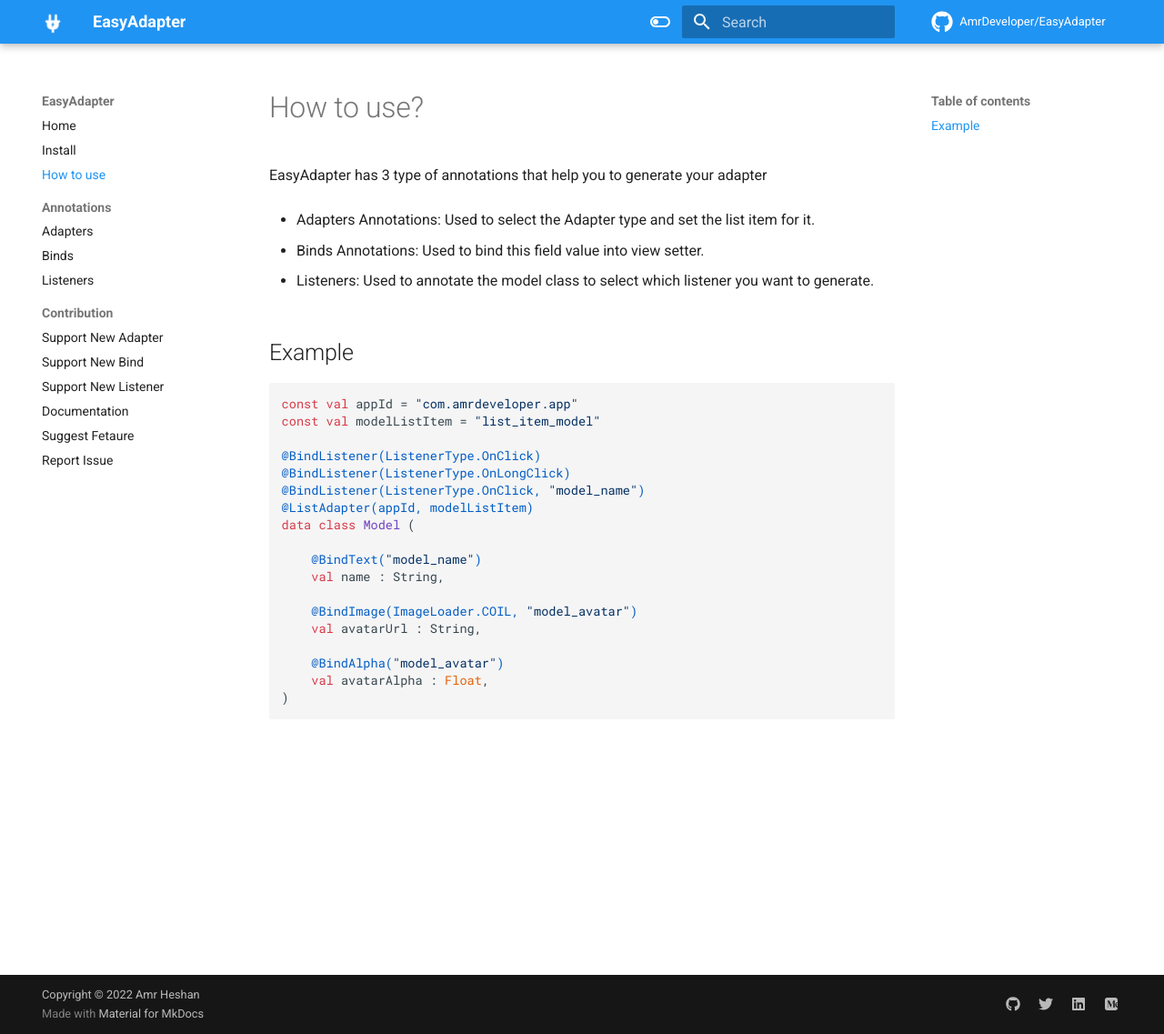
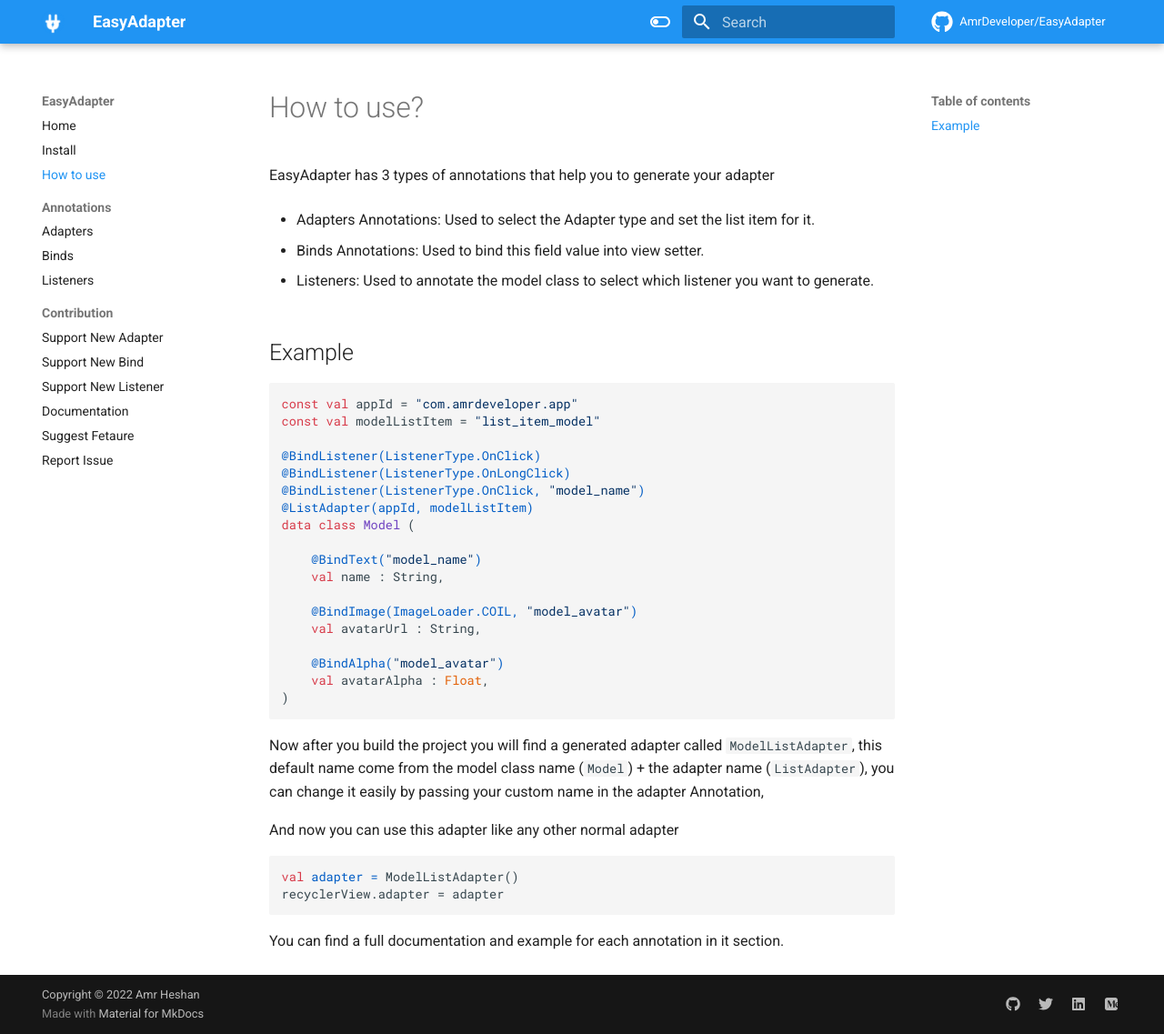
Before and after one commit to AmrDeveloper/EasyAdapter, an MkDocs documentation site: the page built from docs/how_to_use.md, in a window 1280 px wide and 1137 px high. Shown: the whole window at 91% size. Built offline with MkDocs 1.6.1 and Material for MkDocs 9.7.7, drawn with Linux system fonts in a browser that asks for light colours; nearby versions of some CDN libraries; comment, search, counter and statistics services are not loaded.

Commit message:
Issue #1: Improve How to use documentation

````diff
--- a/docs/how_to_use.md
+++ b/docs/how_to_use.md
@@ -1,6 +1,6 @@
 # How to use?
 
-EasyAdapter has 3 type of annotations that help you to generate your adapter
+EasyAdapter has 3 types of annotations that help you to generate your adapter
 
 - Adapters Annotations:
 Used to select the Adapter type and set the list item for it.
@@ -32,3 +32,16 @@
     val avatarAlpha : Float,
 )
 ```
+
+Now after you build the project you will find a generated adapter called `ModelListAdapter`,
+this default name come from the model class name (`Model`) + the adapter name (`ListAdapter`),
+you can change it easily by passing your custom name in the adapter Annotation,
+
+And now you can use this adapter like any other normal adapter
+
+```
+val adapter = ModelListAdapter()
+recyclerView.adapter = adapter
+```
+
+You can find a full documentation and example for each annotation in it section.
````
